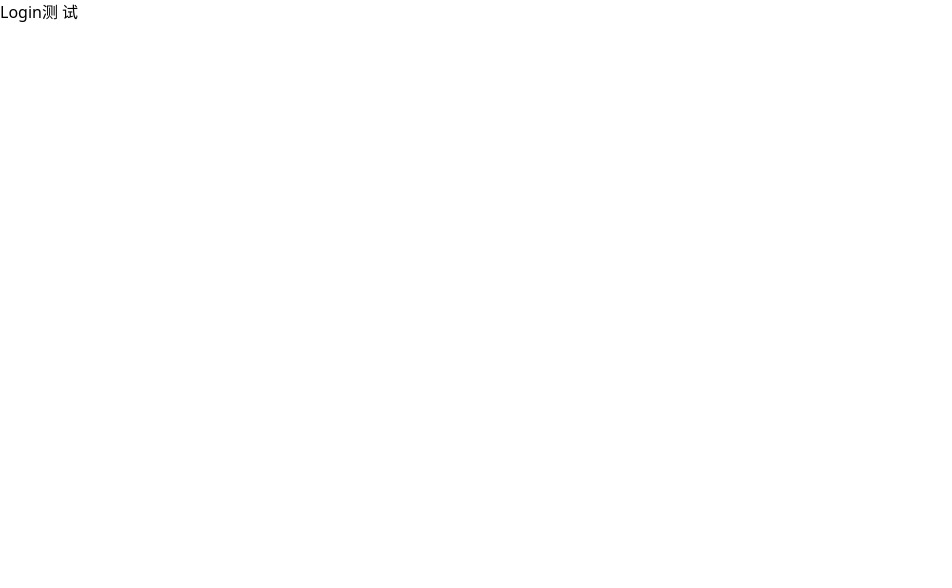
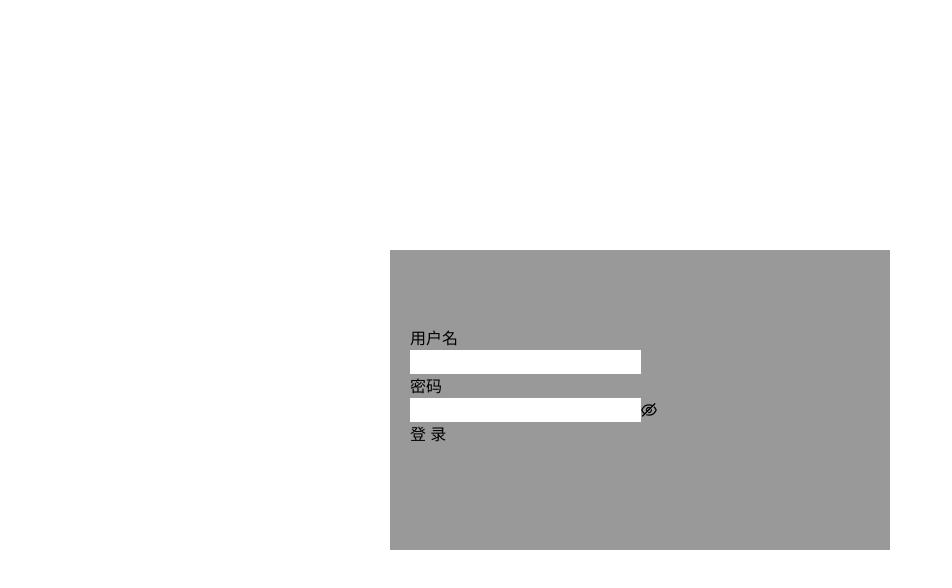
Before and after one commit to puxiaoshuai/tourism, a React (Create React App) app: page /login in a window 1280 px wide. Shown: the top 588 px of the page, without its empty margins (0-952 px from the left). Built offline with nearby package versions, Linux system fonts and the light colour scheme.

Commit message:
login登录

```diff
--- a/package.json
+++ b/package.json
@@ -22,6 +22,7 @@
     "react": "^17.0.2",
     "react-dom": "^17.0.2",
     "react-scripts": "4.0.3",
+    "react-tsparticles": "^1.43.1",
     "tailwindcss": "npm:@tailwindcss/postcss7-compat",
     "typescript": "^4.1.2",
     "web-vitals": "^1.0.1"
--- a/src/common/apis.ts
+++ b/src/common/apis.ts
@@ -54,3 +54,5 @@ export const getSideMenus = (data?: any): AxiosPromise<any> => makeGet('/api/rig
 export const updateRights = (url:string,data?: any): AxiosPromise<any> => makeUpdate(url, data);
 export const getRoles = (data?: any): AxiosPromise<any> => makeGet('/api/roles/', data);
 export const updateRoles = (url:string,data?: any): AxiosPromise<any> => makeUpdate(url, data);
+export const getUsers = (data?: any): AxiosPromise<any> => makeGet('/api/users', data);
+export const loginUser = (url:string,data?: any): AxiosPromise<any> => makeGet(url, data);
--- a/src/components/sandbox/TopHeader/index.tsx
+++ b/src/components/sandbox/TopHeader/index.tsx
@@ -7,10 +7,11 @@ import {
   UserOutlined
 } from '@ant-design/icons';
 import Avatar from 'antd/lib/avatar/avatar';
-import { useRequest } from 'ahooks'
-import { getSideMenus } from '../../../common/apis';
+import { useHistory } from 'react-router-dom';
+
 const { Header } = Layout;
 const Index = () => {
+  const history =useHistory()
   const [collapsed, setCollapsed] = useState(false)
   const changeCollapsed = () => {
     setCollapsed(!collapsed)
@@ -18,14 +19,13 @@ const Index = () => {
   const menu = (
     <Menu>
       <Menu.Item>
-        <a target="_blank" rel="noopener noreferrer" href="https://www.antgroup.com">
-          个人信息
-        </a>
+        个人信息
       </Menu.Item>
-      <Menu.Item danger>
-        <a target="_blank" rel="noopener noreferrer" href="https://www.antgroup.com">
-          退出登录
-        </a>
+      <Menu.Item danger onClick={()=>{
+        localStorage.removeItem("toekn")
+        history.replace('/login')
+      }}>
+        退出登录
       </Menu.Item>
     </Menu>
   );
--- a/src/index.css
+++ b/src/index.css
@@ -5,3 +5,7 @@
 ::-webkit-scrollbar {width: 5px; height: 5px; position: absolute;}
 ::-webkit-scrollbar-thumb {background-color: #1890ff;}
 ::-webkit-scrollbar-track {background-color: #ddd;}
+*{
+  margin: 0;
+  padding: 0;
+}
--- a/src/routers/index.tsx
+++ b/src/routers/index.tsx
@@ -11,7 +11,7 @@ export default function IndexRouter() {
         </Route>
         <Route path="/" render={() => {
           const token =localStorage.getItem("token")
-          return !token ? <NewsSandBox/> :<Redirect to="/login"/>
+          return token ? <NewsSandBox/> :<Redirect to="/login"/>
         }}>
         </Route>
       </Switch>
--- a/src/views/login/Login.tsx
+++ b/src/views/login/Login.tsx
@@ -1,14 +1,71 @@
-import React from 'react'
-import {Button} from 'antd'
+import React, { useEffect } from "react";
+import { Button, Form, Input, message } from "antd";
+import "./login.css";
+import { loginUser } from "../../common/apis";
+import { useRequest } from "ahooks";
+import { useHistory } from "react-router-dom";
 const Login = () => {
+  const history = useHistory();
+  const { run } = useRequest(loginUser, {
+    manual: true,
+    onSuccess: (res: any) => {
+      console.log("res", res);
+      if (res.length > 0) {
+        localStorage.setItem("token", "puxiaoshuai" + Math.random());
+        history.replace("/home");
+        message.info(`登录成功,欢迎${res[0].username}回来!`)
+      } else {
+        message.error("账号或密码错误")
+      }
+    }
+  });
+  const onFinish = (values: any) => {
+    run(
+      `/api/users?username=${values.username}&password=${values.password}&roleState=true&_expand=role`
+    );
+  };
+
+  const onFinishFailed = (errorInfo: any) => {
+    console.log("Failed:", errorInfo);
+  };
   return (
+    <div className=" h-full  bg-blue-400 ">
+      <div className="logincontent bg-gray-600 m-auto justify-center">
+        <Form
+          className=" mt-14"
+          name="basic"
+          labelCol={{ span: 2 }}
+          wrapperCol={{ span: 20, offset: 1 }}
+          initialValues={{ remember: true }}
+          onFinish={onFinish}
+          onFinishFailed={onFinishFailed}
+          autoComplete="off"
+        >
+          <Form.Item
+            label="用户名"
+            name="username"
+            rules={[{ required: true, message: "Please input your username!" }]}
+          >
+            <Input />
+          </Form.Item>
 
-    <div>Login
-      <Button type="primary">测试</Button>
+          <Form.Item
+            label="密码"
+            name="password"
+            rules={[{ required: true, message: "Please input your password!" }]}
+          >
+            <Input.Password />
+          </Form.Item>
 
+          <Form.Item wrapperCol={{ offset: 3 }}>
+            <Button type="primary" htmlType="submit">
+              登录
+            </Button>
+          </Form.Item>
+        </Form>
+      </div>
+    </div>
+  );
+};
 
-    </div>
-  )
-}
-
-export default Login
+export default Login;
--- /dev/null
+++ b/src/views/login/login.css
@@ -0,0 +1,10 @@
+.logincontent{
+  width: 500px;
+  height: 300px;
+  background-color: rgba(0, 0, 0, 0.4);
+  position: fixed;
+  top:50%;
+  left:50%;
+  transform: translate(-50%,-50%);
+  padding: 20px;
+}
--- a/src/views/sandbox/user-manage/UserList.tsx
+++ b/src/views/sandbox/user-manage/UserList.tsx
@@ -1,9 +1,63 @@
-import React from 'react'
+import React, { useEffect, useState } from "react";
+import { Table, Tag, Switch, Popover, Button, message, Space } from "antd";
+import { useRequest } from "ahooks";
+import { getUsers } from "../../../common/apis";
 
 const UserList = () => {
+  const [users, setUsers] = useState([]);
+  const columns = [
+    {
+      title: "id",
+      dataIndex: "id",
+      key: "id"
+    },
+    {
+      title: "用户名",
+      dataIndex: "username",
+      key: "username"
+    },
+    {
+      title: "用户状态",
+      dataIndex: "roleState",
+      key: "roleState",
+      render: (r: boolean) =>
+        r ? <Tag color={"green"}>启用</Tag> : <Tag color={"orange"}>关闭</Tag>
+    },
+    {
+      title: "区域",
+      dataIndex: "region",
+      key: "region",
+      render: (r: string) => (!!r ? r : "全球")
+    },
+    {
+      title: "开启",
+      key: "action",
+      render: (text: string, record: any) => (
+        <Space>
+          <Button disabled={record.default} type="primary">
+            删除
+          </Button>
+          <Button type="primary">编辑</Button>
+        </Space>
+      )
+    }
+  ];
+  const { run } = useRequest(getUsers, {
+    manual: false,
+    onSuccess: (res: any) => {
+      setUsers(res);
+    }
+  });
+  useEffect(() => {
+    run();
+  }, []);
+
   return (
-    <div>UserList</div>
-  )
-}
+    <div>
+      <Button type="primary">添加用户</Button>
+      <Table columns={columns} dataSource={users} />
+    </div>
+  );
+};
 
-export default UserList
+export default UserList;
```
Also changed, not shown: db.json, 1 other file (tests, documents, lock files or other folders).
